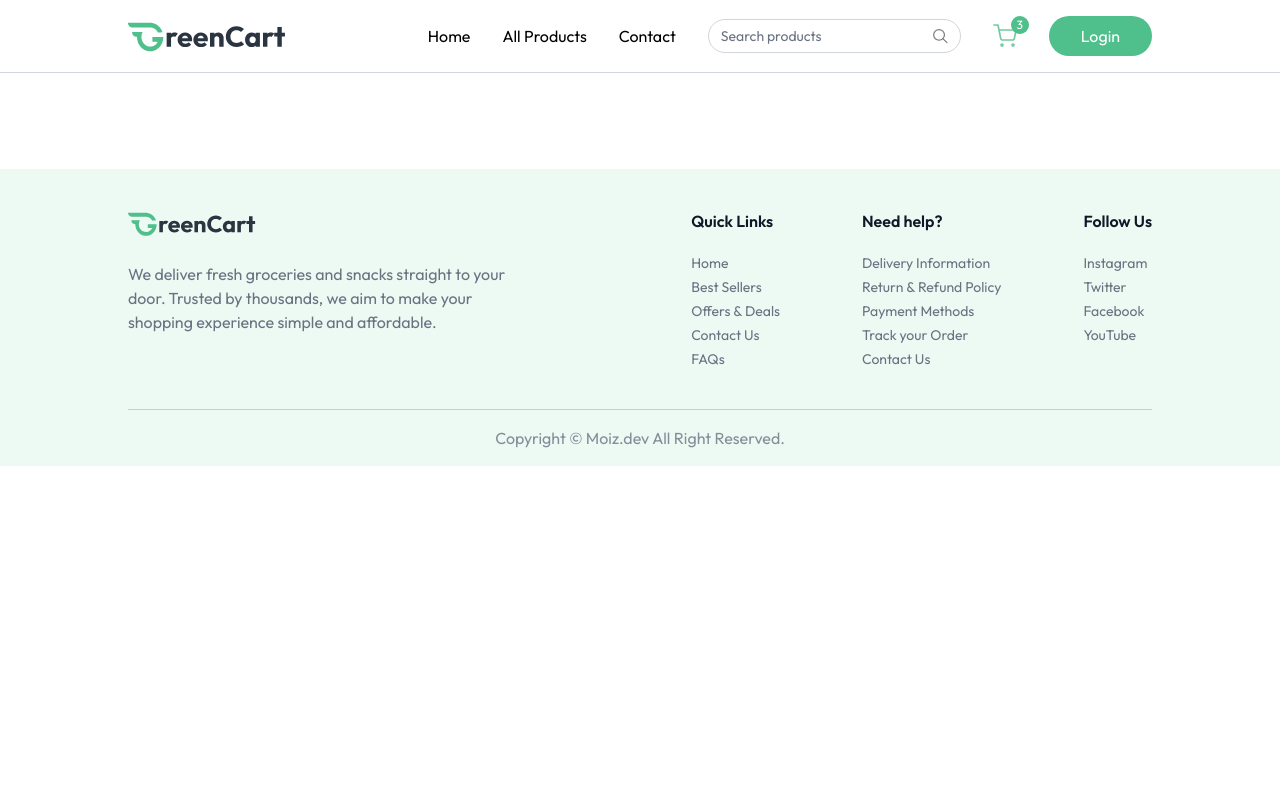
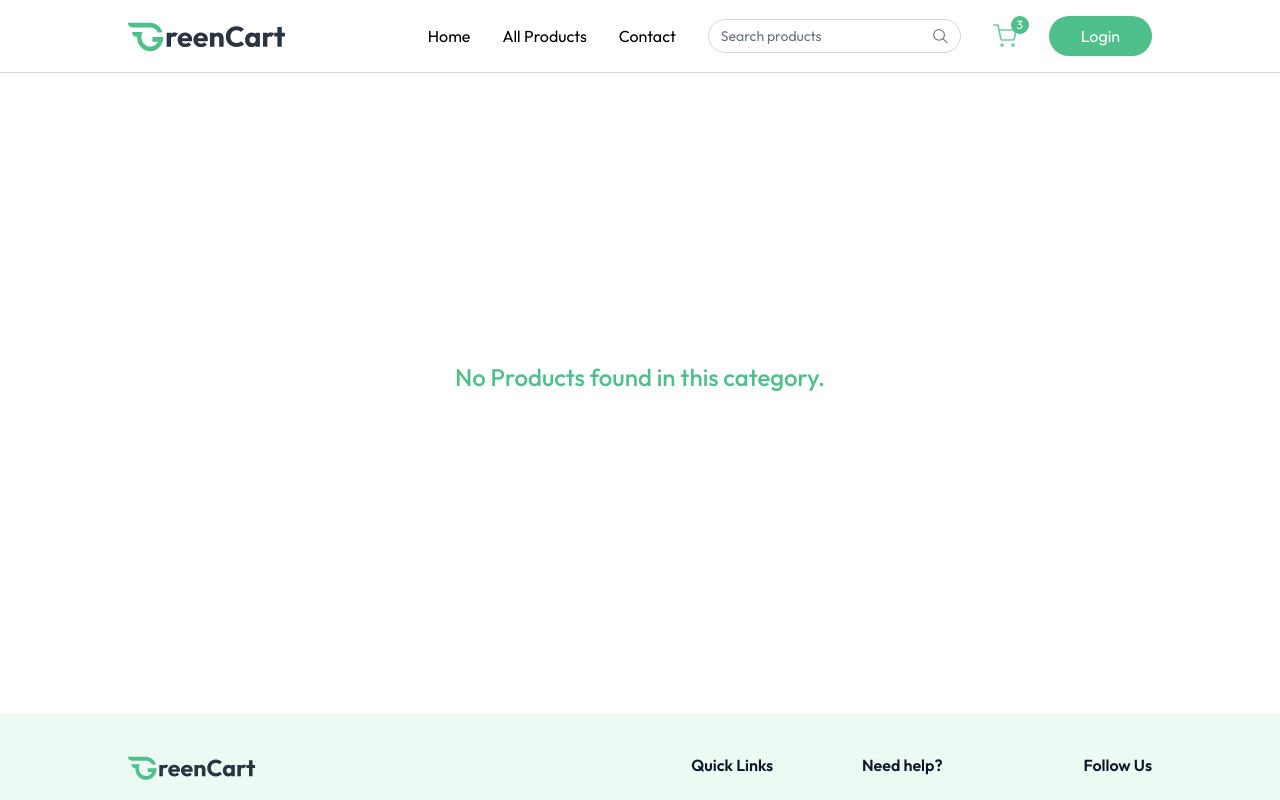
Before and after one commit to MuhammadMoiz178/GreenCart, a React (Vite) app in the folder client/: page /products/1 in a window 1280 px wide. Shown: the top 800 px of the page. Built offline with nearby package versions, Linux system fonts and the light colour scheme.

Commit message:
add ProductCategory page to display products by category

```diff
--- a/client/src/App.jsx
+++ b/client/src/App.jsx
@@ -7,6 +7,7 @@
 import { useAppContext } from './context/AppContext'
 import Login from './components/Login'
 import AllProducts from './pages/AllProducts'
+import ProductCategory from './pages/ProductCategory'
 function App() {
   const isSellerPath = useLocation().pathname.includes("seller")
   const {showUserLogin} = useAppContext()
@@ -19,6 +20,7 @@
       <Routes>
         <Route path='/' element={<Home/> }/>
         <Route path='/products' element={<AllProducts/>}/>
+        <Route path='/products/:category' element={<ProductCategory/>}/>
       </Routes>
      </div>
      {!isSellerPath && <Footer/>}
--- /dev/null
+++ b/client/src/pages/ProductCategory.jsx
@@ -0,0 +1,37 @@
+import React from 'react'
+import { useAppContext } from '../context/AppContext'
+import { useParams } from 'react-router-dom'
+import { categories } from '../assets/assets'
+import ProductCard from '../components/ProductCard'
+
+function ProductCategory() {
+    const {products} = useAppContext()
+    const {category} = useParams()
+
+    const searchCategories = categories.find((item)=>item.path.toLowerCase() === category)
+    const filteredProducts = products.filter((product)=>product.category.toLowerCase()===category)
+
+  return (
+    <div className='mt-16'>
+        {searchCategories && (
+            <div className='flex flex-col items-end w-max'>
+                <p className='text-2xl font-medium'>{searchCategories.text.toUpperCase()}</p>
+                <div className='w-16 h-0.5 bg-primary rounded-full'></div>
+            </div>
+        )}
+        {filteredProducts.length>0?(
+            <div className='grid grid-cols-2 sm:grid-cols-3 md:grid-cols-4 lg:grid-cold-5 gap-3 md:gap-6 mt-6'>
+                {filteredProducts.map((product)=>(
+                    <ProductCard key={product._id} product={product}/>
+                ))}
+            </div>
+        ):(
+            <div className='flex items-center justify-center h-[60vh]'>
+                <p className='text-2xl font-medium text-primary'>No Products found in this category.</p>
+            </div>
+        )}
+    </div>
+  )
+}
+
+export default ProductCategory
```
